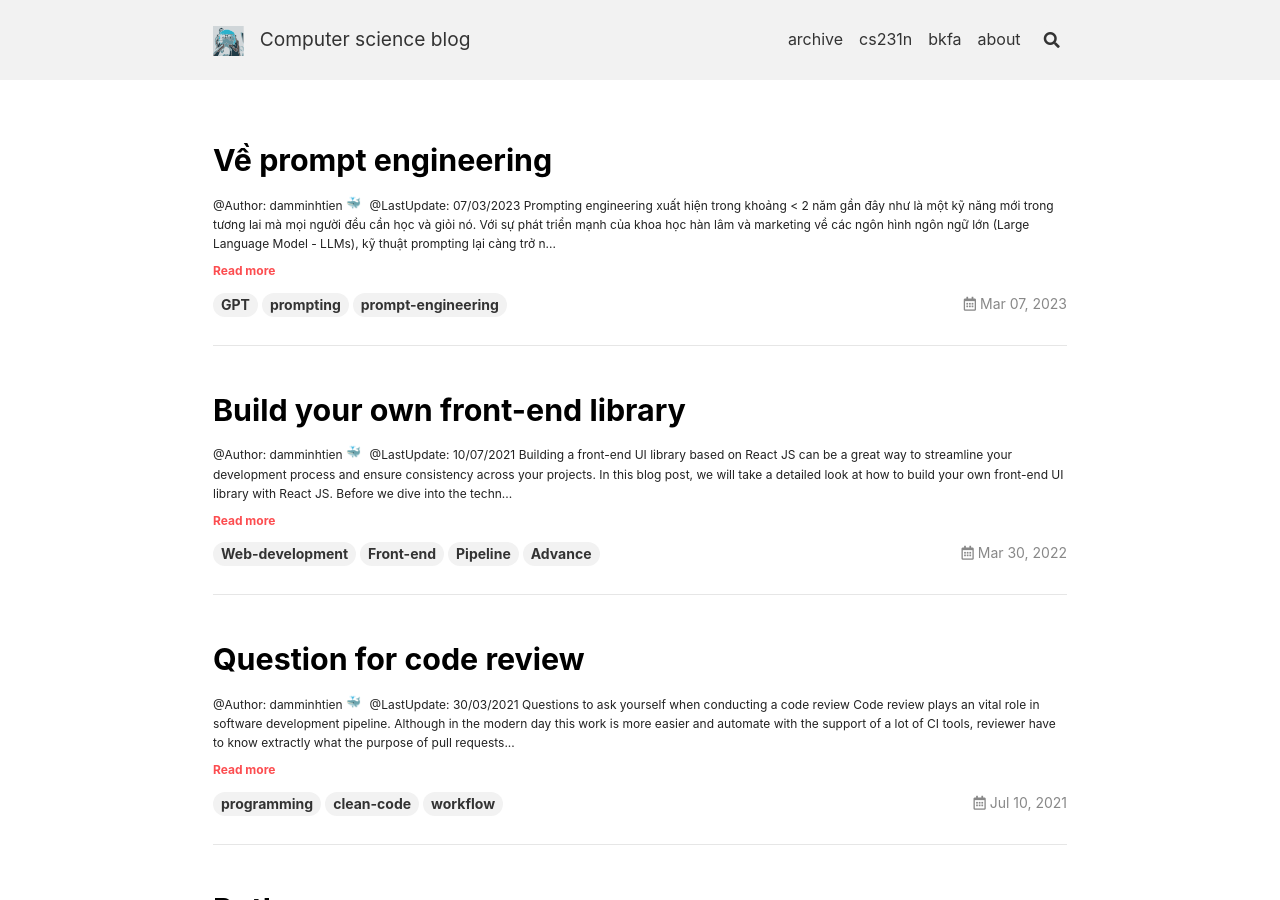
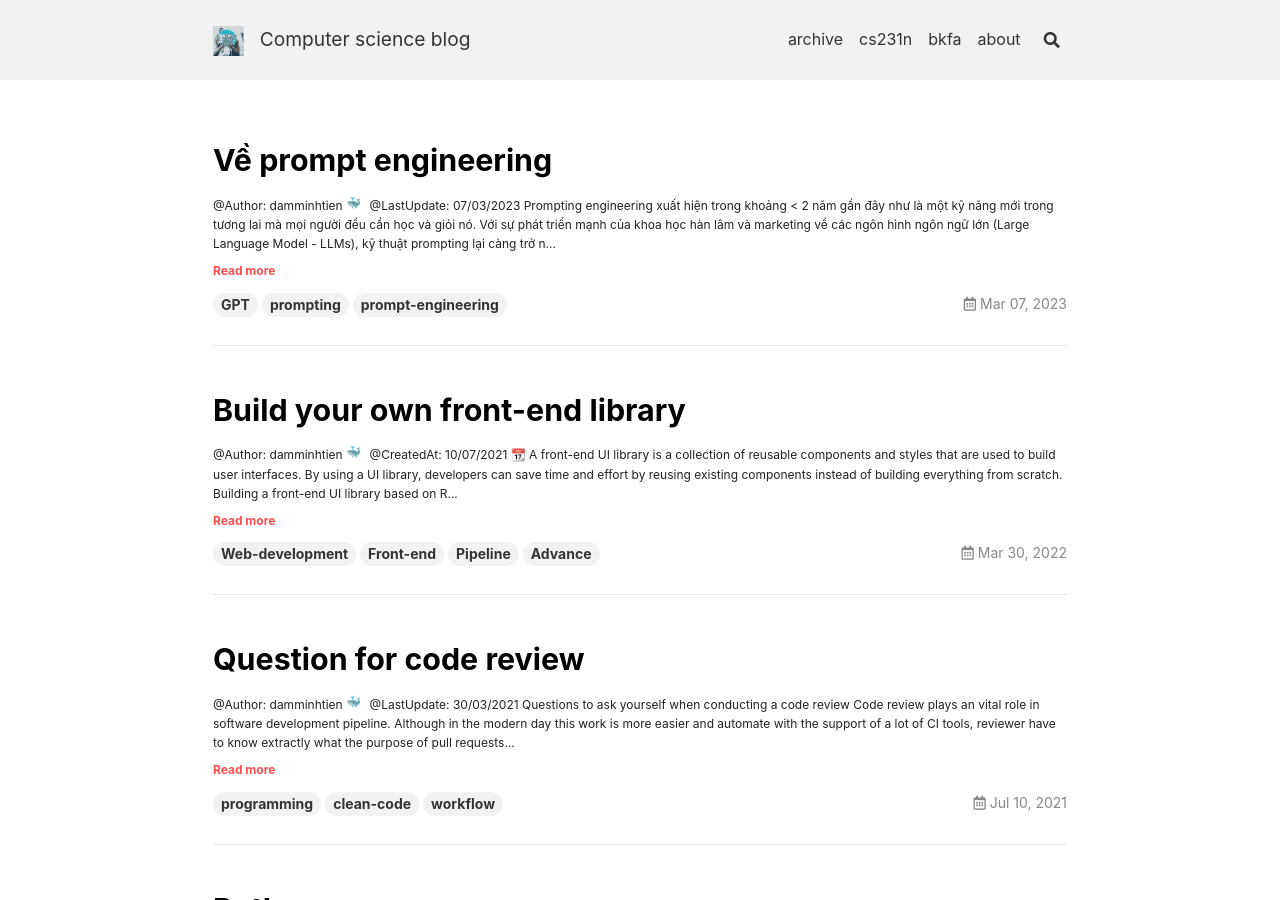
Before and after one commit to damminhtien/damminhtien.github.io, a Jekyll site: the page built from index.html, in a window 1280 px wide and 900 px high. Built offline with Jekyll 4.4.1, drawn with Linux system fonts in a browser that asks for light colours; nearby versions of some CDN libraries; emoji names are drawn with the system emoji font; the list of posts is cut into pages by our own code; part of the change alters nothing that is shown.

Commit message:
Update 2022-03-30-Build-your-own-frontend-library.md

````diff
--- a/_posts/2022-03-30-Build-your-own-frontend-library.md
+++ b/_posts/2022-03-30-Build-your-own-frontend-library.md
@@ -12,18 +12,18 @@ article_header:
 
 @Author: damminhtien :whale:
 
-@LastUpdate: 10/07/2021
+@CreatedAt: 10/07/2021 📆
 
-Building a front-end UI library based on React JS can be a great way to streamline your development process and ensure consistency across your projects. In this blog post, we will take a detailed look at how to build your own front-end UI library with React JS.
+A front-end UI library is a collection of reusable components and styles that are used to build user interfaces. By using a UI library, developers can save time and effort by reusing existing components instead of building everything from scratch.
 
-Before we dive into the technical details, let's first define what a front-end UI library is. *A front-end UI library is a collection of reusable components and styles that are used to build user interfaces. By using a UI library, developers can save time and effort by reusing existing components instead of building everything from scratch.*
+Building a front-end UI library based on React JS can be a great way to streamline your development process and ensure consistency across your projects. In this blog post, we will take a detailed look at how to build your own front-end UI library with React JS.1
 
 There are several benefits to building your own UI library.
 + Firstly, it allows you to create a customized set of components and styles that fit your specific needs and design language.
 + Secondly, it provides a consistent experience across all of your projects, helping to maintain a cohesive brand identity.
 + Finally, it can lead to faster development times and fewer errors, as developers can quickly access and reuse existing components.
 
-React JS is a popular JavaScript framework for building UI libraries due to its flexibility, performance, and ease of use. React allows you to create reusable components and to easily manage their state and behavior, making it an ideal choice for building front-end UI libraries.
+*If you dunt know React JS: a popular JavaScript framework for building UI libraries due to its flexibility, performance, and ease of use. React allows you to create reusable components and to easily manage their state and behavior, making it an ideal choice for building front-end UI libraries.*
 
 In the next section, we'll get started by setting up a React JS project and creating a basic component structure.
 
@@ -41,21 +41,20 @@ npx create-react-app my-ui-library
 
 This will create a new React project in a directory called my-ui-library.
 
-### 2. Adding necessary dependencies (e.g. styled-components)
-Next, you'll need to add any necessary dependencies to your project. One popular choice for styling components in React is styled-components. styled-components allows you to write CSS directly in your JavaScript code, making it easier to keep styles consistent and maintainable.
-To install styled-components, run the following command in your terminal:
+You'll need to add any necessary dependencies to your project. One popular choice for styling components in React is `styled-components`. `styled-components` allows you to write CSS directly in your JavaScript code, making it easier to keep styles consistent and maintainable.
+To install `styled-components`, run the following command in your terminal:
 
 ```
 npm install styled-components
 ```
 
-Then, you can import styled-components in your components like this:
+Then, you can import `styled-components` in your components like this:
 
 ```javascript
 import styled from 'styled-components';
 ```
 
-### 3. Creating a basic component structure
+### 2. Creating a basic component structure
 Once you have your project set up and dependencies installed, you can start creating components for your UI library. Components are the building blocks of any React application, and they can be composed together to create complex user interfaces.
 To create a basic component, start by creating a new file in the src/components directory called Button.js. In this file, define a new React component like this:
 
@@ -96,10 +95,10 @@ By following these steps, you can start building your own front-end UI library w
 
 ## II. Styling and Theming
 
-Once you have a basic component structure in place, the next step is to style your components and create a theme for your UI library. Here's how to do it with React JS and styled-components.
+Once you have a basic component structure in place, the next step is to style your components and create a theme for your UI library. Here's how to do it with React JS and `styled-components`.
 
 ### 1. Using styled-components to style components
-styled-components makes it easy to style React components using a combination of JavaScript and CSS. With styled-components, you can define styles for a component directly in its file, making it easy to keep styles organized and maintainable.
+`styled-components` makes it easy to style React components using a combination of JavaScript and CSS. With styled-components, you can define styles for a component directly in its file, making it easy to keep styles organized and maintainable.
 Here's an example of how to use styled-components to style a Button component:
 
 ```javascript
@@ -122,7 +121,7 @@ function Button({ children }) {
 export default Button;
 ```
 
-In this example, we define a new ButtonStyled component using styled-components, and apply CSS styles directly to it using the template literal syntax. Then, we render the ButtonStyled component in the Button component. This allows us to keep our styling code separate from our component logic, making it easier to read and maintain.
+In this example, we define a new ButtonStyled component using `styled-components`, and apply CSS styles directly to it using the template literal syntax. Then, we render the ButtonStyled component in the Button component. This allows us to keep our styling code separate from our component logic, making it easier to read and maintain.
 
 ### 2. Theming with CSS variables
 CSS variables (also known as custom properties) are a powerful tool for creating reusable themes in CSS. With CSS variables, you can define global values (such as colors or font sizes) that can be reused throughout your stylesheets. This makes it easy to create consistent themes across your application.
@@ -203,33 +202,30 @@ export const theme = {
 
 In this example, we define a GlobalStyle component using createGlobalStyle from styled-components. Inside the GlobalStyle component, we define our base styles using CSS variables. These include global variables for colors, typography, and spacing.
 
-I also define a theme object that contains the same variables as our GlobalStyle component. By defining our theme variables in a separate object, we can easily reuse these variables across all of our components.
+We also define a theme object that contains the same variables as our GlobalStyle component. By defining our theme variables in a separate object, we can easily reuse these variables across all of our components.
 
-With our base theme and styled-components set up, we can start building out our library of components. In the next section, we'll cover how to create some common UI components using React and styled-components.
+With our base theme and styled-components set up, we can start building out our library of components. In the next section, we'll cover how to create some resilent UI components.
 
 ## III. Building Components
 
-### 1. Creating reusable components
 To create a truly reusable UI library, it's important to break down your components into smaller sub-components. This will allow you to create more complex UI elements from simple building blocks. You can then use props to customize the behavior and appearance of each sub-component. For example, you might create a Button component that accepts props for text, background color, and font size.
 
 Additionally, you can use styled-components to apply styles to your components. This makes it easy to create a consistent look and feel across your entire library. You can define your styles once, and then reuse them across multiple components.
 
-### 2. Best practices for structuring components
+### 1. Best practices for structuring components
 When building components, it's important to follow best practices for structuring your code. This will help you write cleaner, more maintainable code. Here are some best practices to follow:
 
-+ Separation of concerns: Each component should have a single responsibility, and should not be responsible for too much logic or state management. If a component becomes too complex, it's a good sign that it should be broken down into smaller sub-components. For example, a Card component might have sub-components for the header, body, and footer.
++ **Separation of concerns**: Each component should have a single responsibility, and should not be responsible for too much logic or state management. If a component becomes too complex, it's a good sign that it should be broken down into smaller sub-components. For example, a Card component might have sub-components for the header, body, and footer.
 
-+ Container vs Presentational components: Separating your components into containers and presentational components is a common pattern in React. Containers are responsible for managing state and passing data down to presentational components. Presentational components, on the other hand, are responsible for rendering UI elements. This separation makes it easier to reason about your code and to test individual components.
++ **Container vs Presentational components**: Separating your components into containers and presentational components is a common pattern in React. Containers are responsible for managing state and passing data down to presentational components. Presentational components, on the other hand, are responsible for rendering UI elements. This separation makes it easier to reason about your code and to test individual components.
 
-+ Consistent naming conventions: Use consistent naming conventions across your library to make it easier to understand how each component works. For example, you might use a prefix like Button or Card to identify the type of component. You might also use naming conventions to identify sub-components. For example, a Card component might have sub-components named CardHeader, CardBody, and CardFooter.
++ **Consistent naming conventions**: Use consistent naming conventions across your library to make it easier to understand how each component works. For example, you might use a prefix like Button or Card to identify the type of component. You might also use naming conventions to identify sub-components. For example, a Card component might have sub-components named CardHeader, CardBody, and CardFooter.
 
-+ Use composition over inheritance: In React, it's often better to use composition over inheritance. This means building components by composing smaller components together, rather than inheriting behavior from a parent component. This approach leads to more reusable and flexible components.
++ **Use composition over inheritance**: In React, it's often better to use composition over inheritance. This means building components by composing smaller components together, rather than inheriting behavior from a parent component. This approach leads to more reusable and flexible components.
 
-+ Document your components: Good documentation is key to building a successful UI library. Make sure to document your components clearly, including examples of how to use each component, and any props that the component accepts. You might also consider creating a living style guide, which shows how each component looks and behaves.
++ **Document your components**: Good documentation is key to building a successful UI library. Make sure to document your components clearly, including examples of how to use each component, and any props that the component accepts. You might also consider creating a living style guide, which shows how each component looks and behaves.
 
-By following these best practices, you can ensure that your UI library is well-organized, easy to understand, and maintainable over time.
-
-### 3. Using PropTypes for type-checking
+### 2. Using PropTypes for type-checking
 Finally, you should use PropTypes to ensure that your components are receiving props of the correct type. PropTypes is a type-checking library that allows you to specify the types of props that your components should receive. This can help catch bugs and improve code maintainability. PropTypes can also make it easier for other developers to understand how your components work.
 
 Here's an example of how to use PropTypes:
@@ -260,15 +256,9 @@ In this example, we define the Button component and specify that it should recei
 
 ## IV. Documenting the Library
 
-### 1. Generating documentation with tools like Docz, Styleguidist, or Storybook
-
 Tools like Docz, Styleguidist, or Storybook can be used to generate documentation for your UI library. These tools allow you to create a living style guide that includes examples of each component, as well as instructions for how to use them. These tools can help you save time and ensure consistency in your documentation.
 
-### 2. Writing clear and concise documentation for components
-
 When documenting your components, it's important to be clear and concise. Make sure to include a brief description of what the component does, what props it accepts, and any other relevant information. Use simple language and avoid technical jargon as much as possible. It's also helpful to include a screenshot of the component in action.
-
-### 3. Including code examples and usage instructions
 
 To help users understand how to use your components, it's important to include code examples and usage instructions. Show examples of how the component should be used in code, and explain any configuration options that the component accepts. You might also include information about common use cases for the component. It's important to provide clear and detailed examples so that users can quickly get started with your components.
 
@@ -276,27 +266,24 @@ By documenting your UI library clearly and thoroughly, and using tools and libra
 
 ## V. Publishing the Library
 
-### 1. Preparing the library for publication
-
 Before you can publish your UI library, you'll need to make sure it's ready for public use. This means ensuring that your code is clean and well-documented, that all dependencies are up-to-date, and that any potential security vulnerabilities have been addressed. You should also test your library thoroughly to ensure that it works as expected.
-
-### 2. Choosing a registry (e.g. npm or local registry)
 
 Once your library is ready for publication, you'll need to choose a registry where users can access it. The most popular registry for JavaScript libraries is npm (Node Package Manager), but you might also consider using a local registry if you want to keep your library private or restricted to a specific group of users.
 
-### 3. Publishing the library
 
 Once you've chosen a registry, you can publish your library using the command line tool provided by the registry. For example, if you're using npm, you can run the command npm publish to publish your library to the npm registry. You'll need to have an account on the registry and be logged in to use this command.
 
 It's important to note that once you've published your library, you should continue to maintain it and update it as needed. This includes fixing bugs, addressing security vulnerabilities, and adding new features as necessary.
 
-### 4. Additional publishing considerations
+**Additional publishing considerations:**
 
 When publishing your library, there are a few additional considerations to keep in mind. For example, you should choose an appropriate versioning scheme for your library and ensure that you're using compatible licensing terms. You may also want to consider creating a README file or other documentation that provides users with information about your library and how to use it.
 
 Additionally, you might want to consider promoting your library through social media, blog posts, or other means to help increase its visibility and usage. By doing so, you can attract more users and contributors to your project, which can help it grow and evolve over time.
 
-**In conclusion, building your own front-end UI library with React JS can be a rewarding experience. By following the steps outlined in this article, you can create a library that is customizable, reusable, and efficient.**
+<hr/>
+
+To sum up, building your own front-end UI library with React JS can be a rewarding experience. By following the steps outlined in this article, you can create a library that is customizable, reusable, and efficient.
 
 By creating your own UI library, you will have full control over the look and feel of your application and be able to streamline the development process. Additionally, you can take advantage of the growing React ecosystem, including libraries like styled-components and tools like Docz or Styleguidist for documentation.
 
@@ -304,4 +291,6 @@ It is important to keep in mind that building a UI library is an ongoing process
 
 If you are interested in learning more about building front-end libraries, there are many great resources available. The React documentation, official styled-components documentation, and GitHub repositories of popular libraries are great places to start.
 
-**I hope this article has provided a useful roadmap for creating your own front-end UI library with React JS. Happy coding!** 😙
+**We hope this article has provided a useful roadmap for creating your own front-end UI library with React JS.**
+
+**Happy coding!** 😙
````
